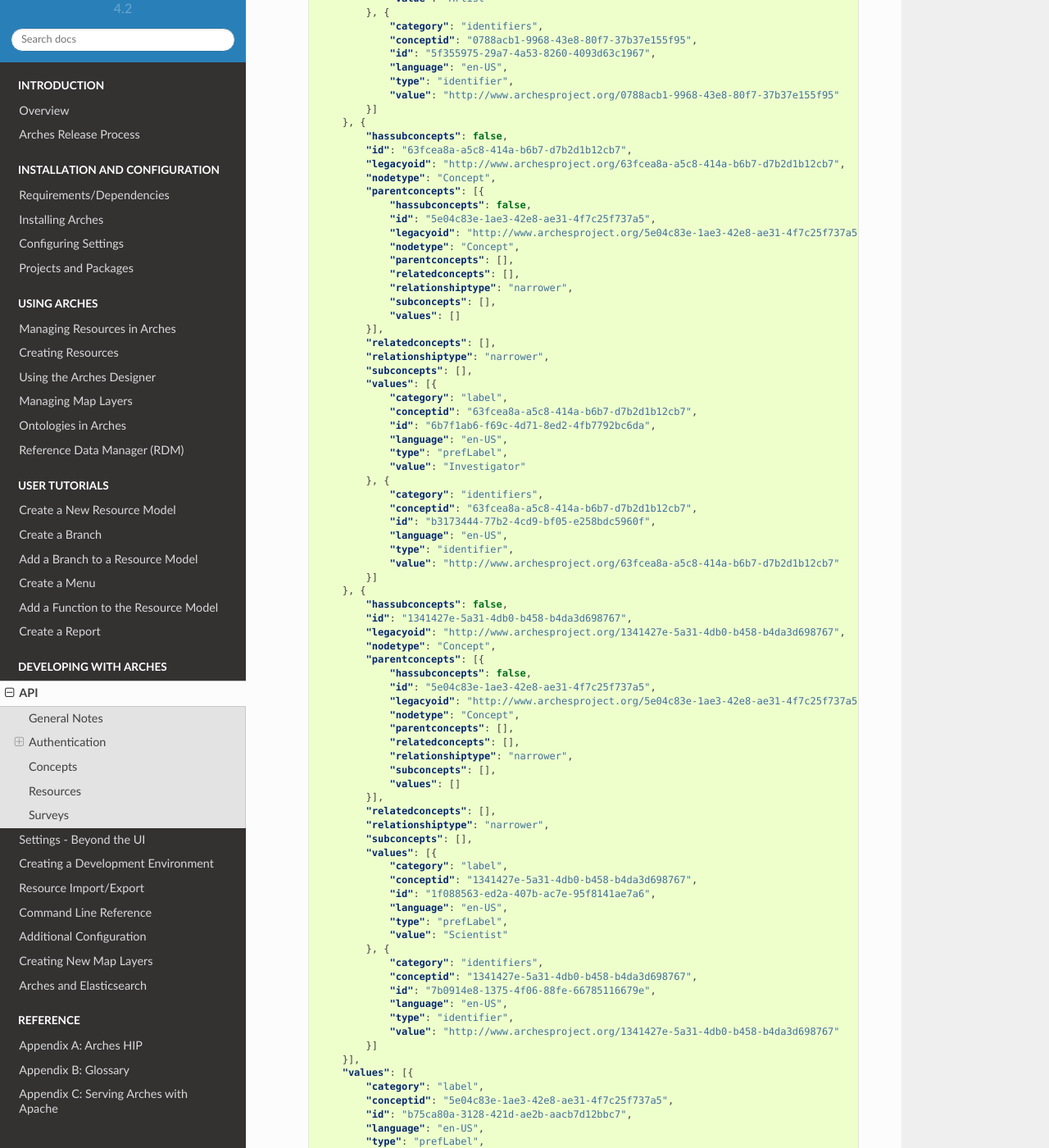
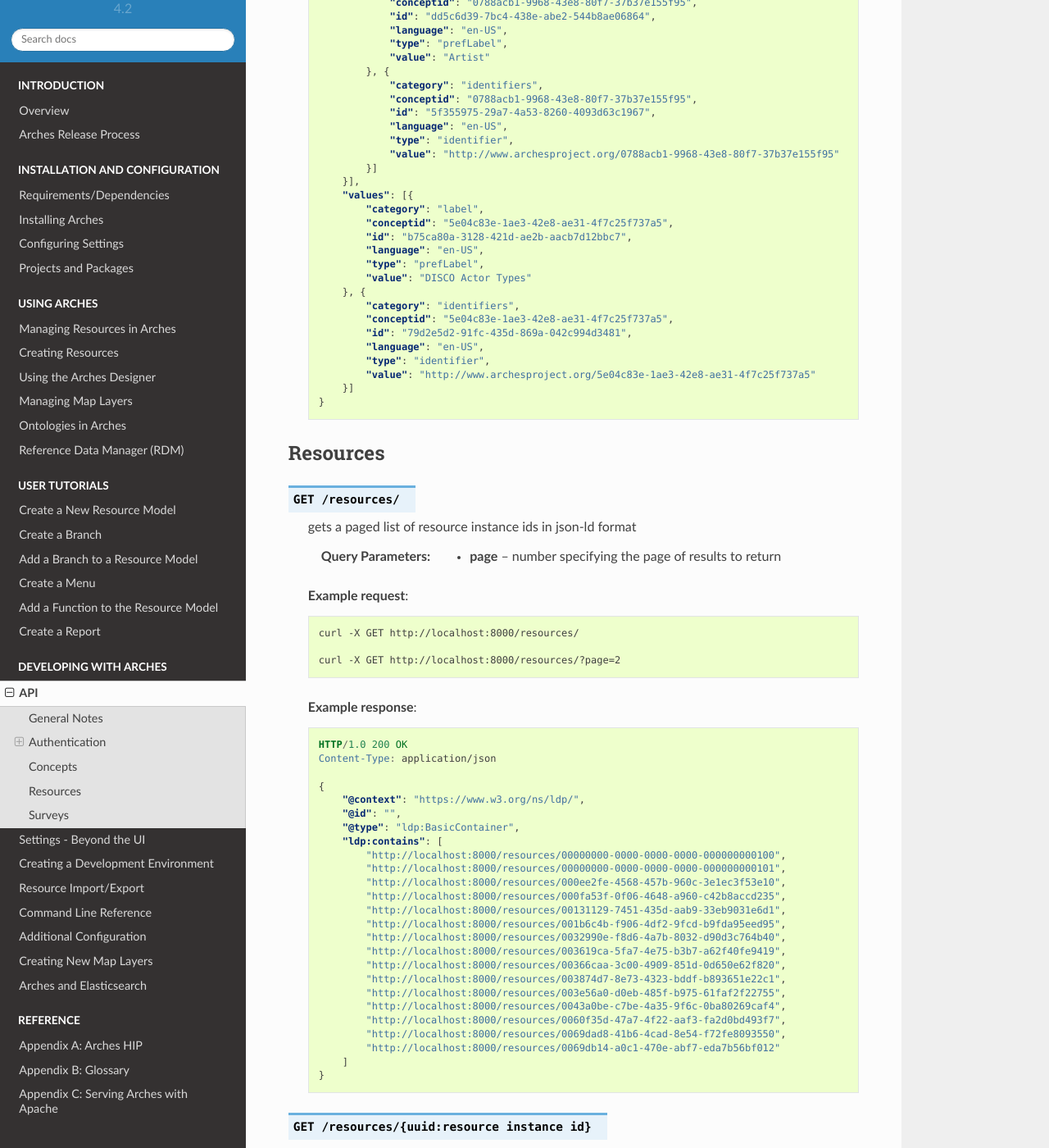
Before and after one commit to archesproject/arches-docs, a Sphinx documentation site: the page built from docs/api.txt, in a window 1280 px wide and 1400 px high, scrolled down 5006 px. Shown: the whole window at 82% size. Built offline with Sphinx 7.4.7 and the Read the Docs theme 2.0.0, drawn with Linux system fonts in a browser that asks for light colours; some of the changed text lies outside the part shown.

Commit message:
Document the API endpoint for concepts RE: #3399

```diff
--- a/docs/api.txt
+++ b/docs/api.txt
@@ -226,18 +226,18 @@
 
     :query format: {"json"}
     :query indent: number of spaces to indent json output
-    :query includesubconcepts: test
-    :query includeparentconcepts: test
-    :query includerelatedconcepts: tests
-    :query depthlimit: test
-    :query lang: test
+    :query includesubconcepts: option to include sub concepts in the return
+    :query includeparentconcepts: option to include parent concepts in the return
+    :query includerelatedconcepts: option to include related concepts in the return
+    :query depthlimit: limit the number of subconcept layers to return if includesubconcepts is true
+    :query lang: restrict results to a specified language (to be implemented)
     :reqheader Authorization: oAuth token for user authentication, see :ref:`/o/token <auth>`
 
     **Example request**:
 
     .. code-block:: none
 
-        curl -H "Authorization: Bearer {token}" -X GET http://localhost:8000/rdm/concepts/{resource instance id}
+        curl -H "Authorization: Bearer {token}" -X GET http://localhost:8000/rdm/concepts/{concept instance id}
 
         curl -H "Authorization: Bearer zo41Q1IMgAW30xOroiCUxjv3yci8Os" -X GET http://localhost:8000/rdm/concepts/5e04c83e-1ae3-42e8-ae31-4f7c25f737a5?format=json&indent=4
 
@@ -322,74 +322,6 @@
                     "type": "identifier",
                     "value": "http://www.archesproject.org/0788acb1-9968-43e8-80f7-37b37e155f95"
                 }]
-            }, {
-                "hassubconcepts": false,
-                "id": "63fcea8a-a5c8-414a-b6b7-d7b2d1b12cb7",
-                "legacyoid": "http://www.archesproject.org/63fcea8a-a5c8-414a-b6b7-d7b2d1b12cb7",
-                "nodetype": "Concept",
-                "parentconcepts": [{
-                    "hassubconcepts": false,
-                    "id": "5e04c83e-1ae3-42e8-ae31-4f7c25f737a5",
-                    "legacyoid": "http://www.archesproject.org/5e04c83e-1ae3-42e8-ae31-4f7c25f737a5",
-                    "nodetype": "Concept",
-                    "parentconcepts": [],
-                    "relatedconcepts": [],
-                    "relationshiptype": "narrower",
-                    "subconcepts": [],
-                    "values": []
-                }],
-                "relatedconcepts": [],
-                "relationshiptype": "narrower",
-                "subconcepts": [],
-                "values": [{
-                    "category": "label",
-                    "conceptid": "63fcea8a-a5c8-414a-b6b7-d7b2d1b12cb7",
-                    "id": "6b7f1ab6-f69c-4d71-8ed2-4fb7792bc6da",
-                    "language": "en-US",
-                    "type": "prefLabel",
-                    "value": "Investigator"
-                }, {
-                    "category": "identifiers",
-                    "conceptid": "63fcea8a-a5c8-414a-b6b7-d7b2d1b12cb7",
-                    "id": "b3173444-77b2-4cd9-bf05-e258bdc5960f",
-                    "language": "en-US",
-                    "type": "identifier",
-                    "value": "http://www.archesproject.org/63fcea8a-a5c8-414a-b6b7-d7b2d1b12cb7"
-                }]
-            }, {
-                "hassubconcepts": false,
-                "id": "1341427e-5a31-4db0-b458-b4da3d698767",
-                "legacyoid": "http://www.archesproject.org/1341427e-5a31-4db0-b458-b4da3d698767",
-                "nodetype": "Concept",
-                "parentconcepts": [{
-                    "hassubconcepts": false,
-                    "id": "5e04c83e-1ae3-42e8-ae31-4f7c25f737a5",
-                    "legacyoid": "http://www.archesproject.org/5e04c83e-1ae3-42e8-ae31-4f7c25f737a5",
-                    "nodetype": "Concept",
-                    "parentconcepts": [],
-                    "relatedconcepts": [],
-                    "relationshiptype": "narrower",
-                    "subconcepts": [],
-                    "values": []
-                }],
-                "relatedconcepts": [],
-                "relationshiptype": "narrower",
-                "subconcepts": [],
-                "values": [{
-                    "category": "label",
-                    "conceptid": "1341427e-5a31-4db0-b458-b4da3d698767",
-                    "id": "1f088563-ed2a-407b-ac7e-95f8141ae7a6",
-                    "language": "en-US",
-                    "type": "prefLabel",
-                    "value": "Scientist"
-                }, {
-                    "category": "identifiers",
-                    "conceptid": "1341427e-5a31-4db0-b458-b4da3d698767",
-                    "id": "7b0914e8-1375-4f06-88fe-66785116679e",
-                    "language": "en-US",
-                    "type": "identifier",
-                    "value": "http://www.archesproject.org/1341427e-5a31-4db0-b458-b4da3d698767"
-                }]
             }],
             "values": [{
                 "category": "label",
@@ -416,7 +348,7 @@
 
     gets a paged list of resource instance ids in json-ld format
 
-    :query page: number specifing the page of results to return
+    :query page: number specifying the page of results to return
 
     **Example request**:
 
```
